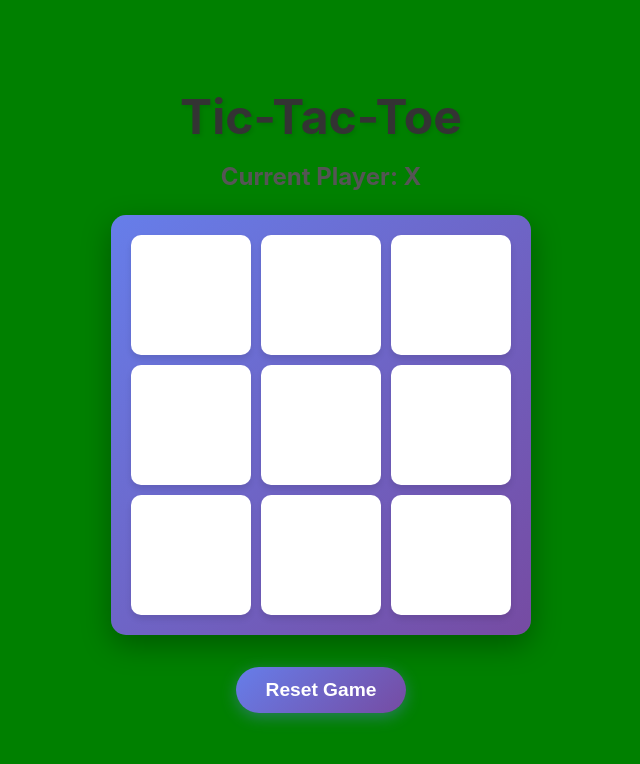
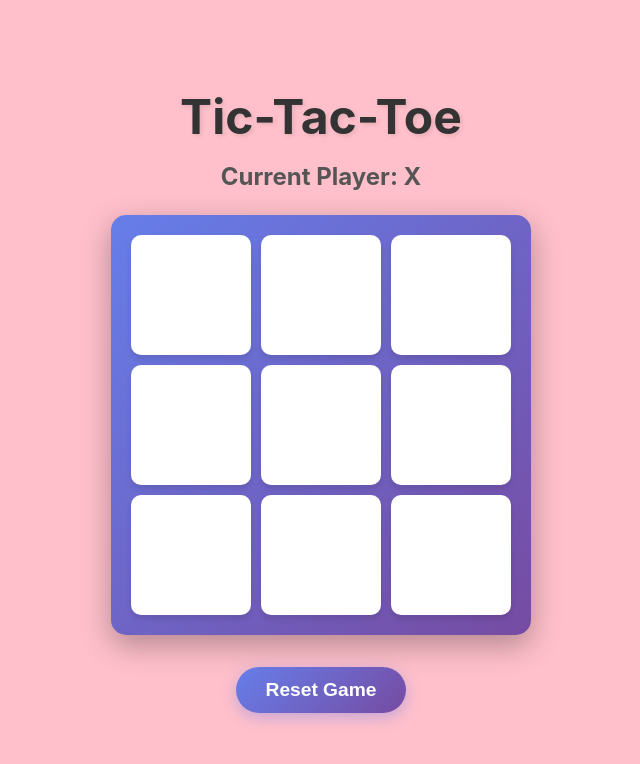
Before and after one commit to dmitrykobenyak/tic-tak-toe, a React (Vite) app: page / in a window 1280 px wide. Shown: the top 764 px of the page, without its empty margins (319-959 px from the left). Built offline with nearby package versions, Linux system fonts and the light colour scheme.

Commit message:
Change background color to pink

```diff
--- a/src/index.css
+++ b/src/index.css
@@ -10,7 +10,7 @@ body {
     'Cantarell', 'Fira Sans', 'Droid Sans', 'Helvetica Neue', sans-serif;
   -webkit-font-smoothing: antialiased;
   -moz-osx-font-smoothing: grayscale;
-  background: green;
+  background: pink;
   min-height: 100vh;
 }
 
```
